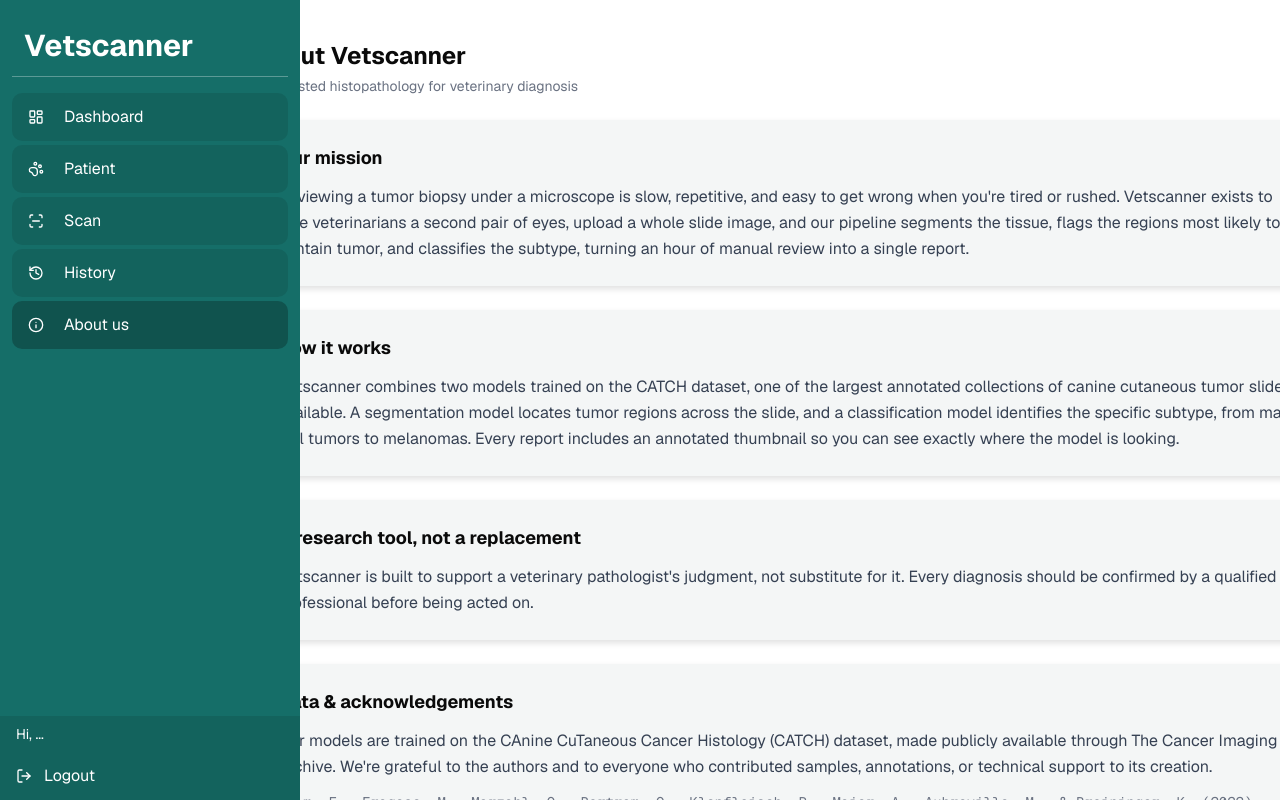
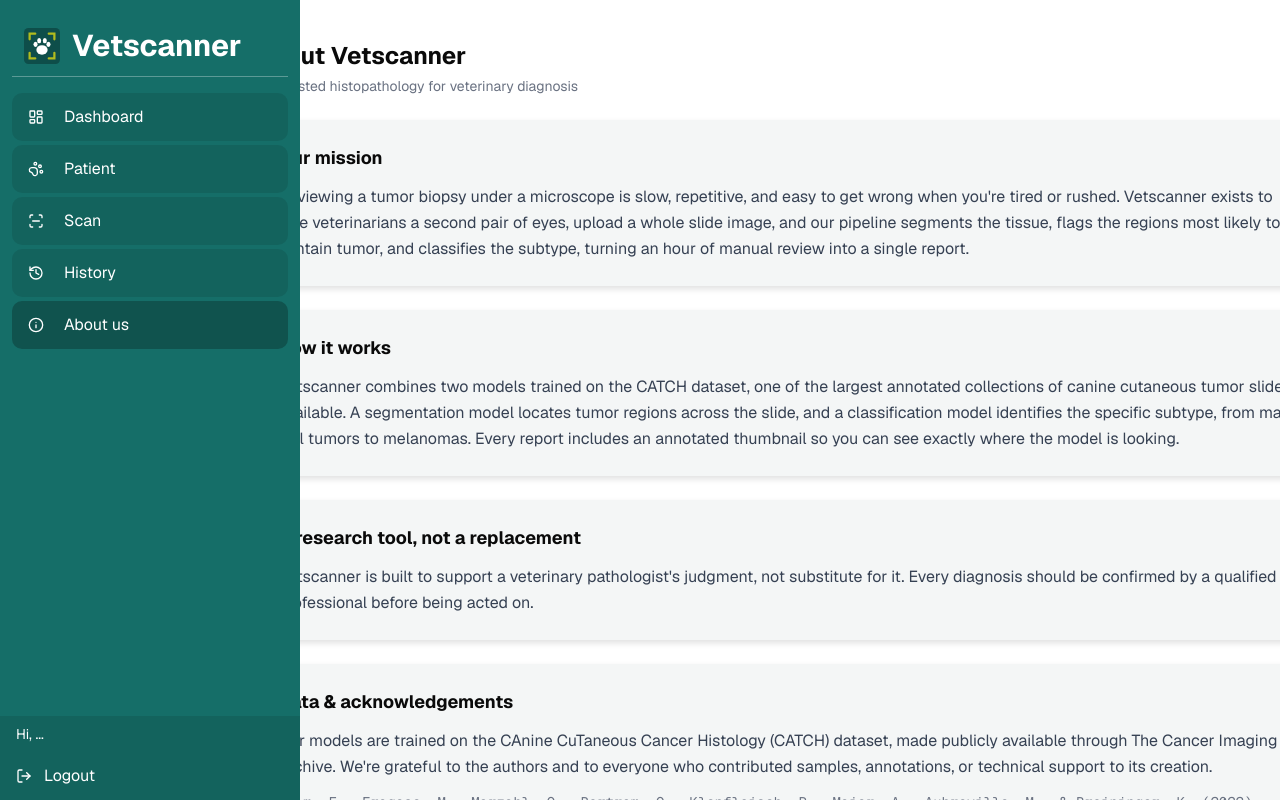
Before and after one commit to Pasin0931/vetscanner, a Next.js app in the folder vetscanner/: page /about in a window 1280 px wide. Built offline with nearby package versions, Linux system fonts and the light colour scheme; no server answers.

Commit message:
REFACTOR: Add app icon to sidebar

```diff
--- a/vetscanner/src/components/sidebar.tsx
+++ b/vetscanner/src/components/sidebar.tsx
@@ -58,7 +58,10 @@ export default function Sidebar() {
         <div className="bg-[#156E68] flex flex-col justify-between w-75 shrink-0 h-screen text-white">
             <div>
                 <div className="p-3 pb-4">
-                    <h1 className="text-3xl font-bold text-white pb-3 pl-3 pt-4">Vetscanner</h1>
+                    <div className="flex items-center gap-3 pb-3 pl-3 pt-4">
+                        <img src="/icon.svg" alt="" className="size-9" />
+                        <h1 className="text-3xl font-bold text-white">Vetscanner</h1>
+                    </div>
                     <div className="bg-white/30 w-full h-[1px]" />
                 </div>
 
```
Also changed, not shown: vetscanner/public/icon.svg (added).
